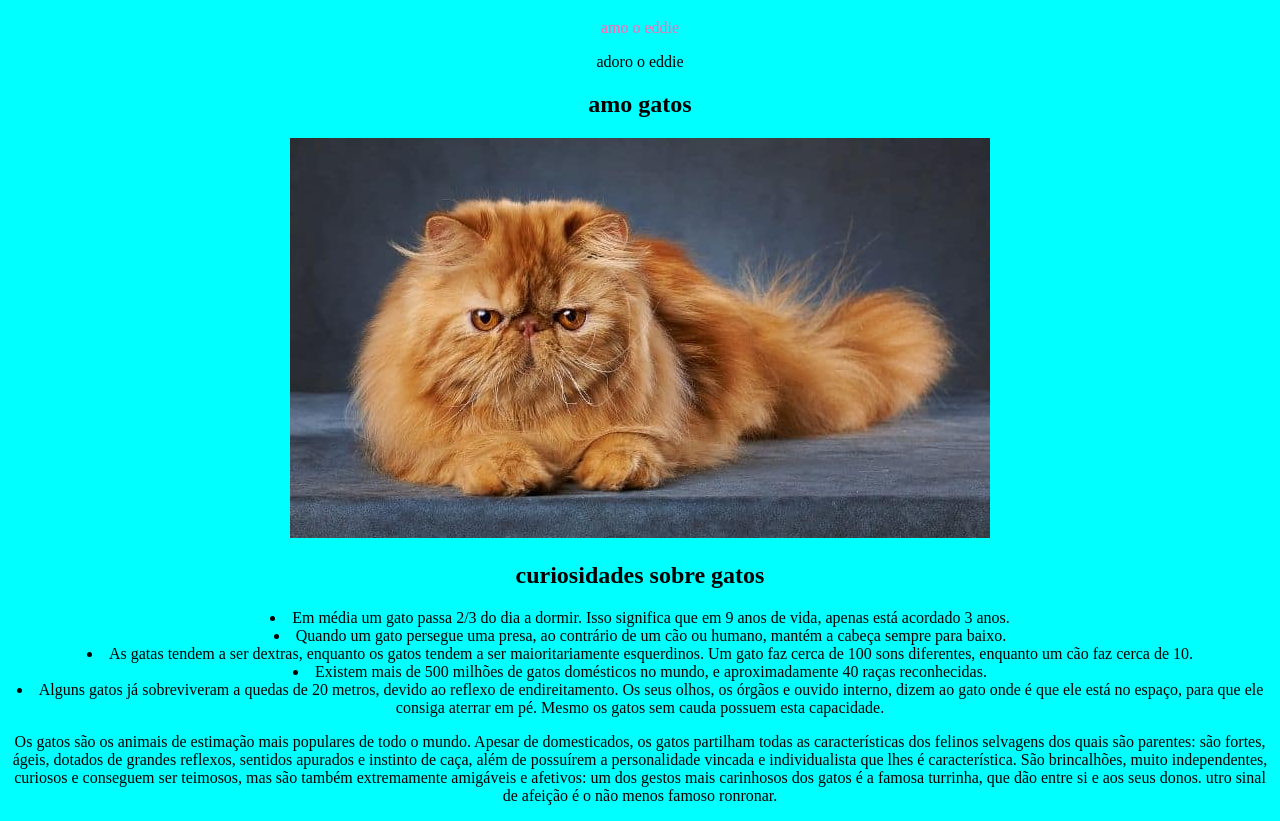
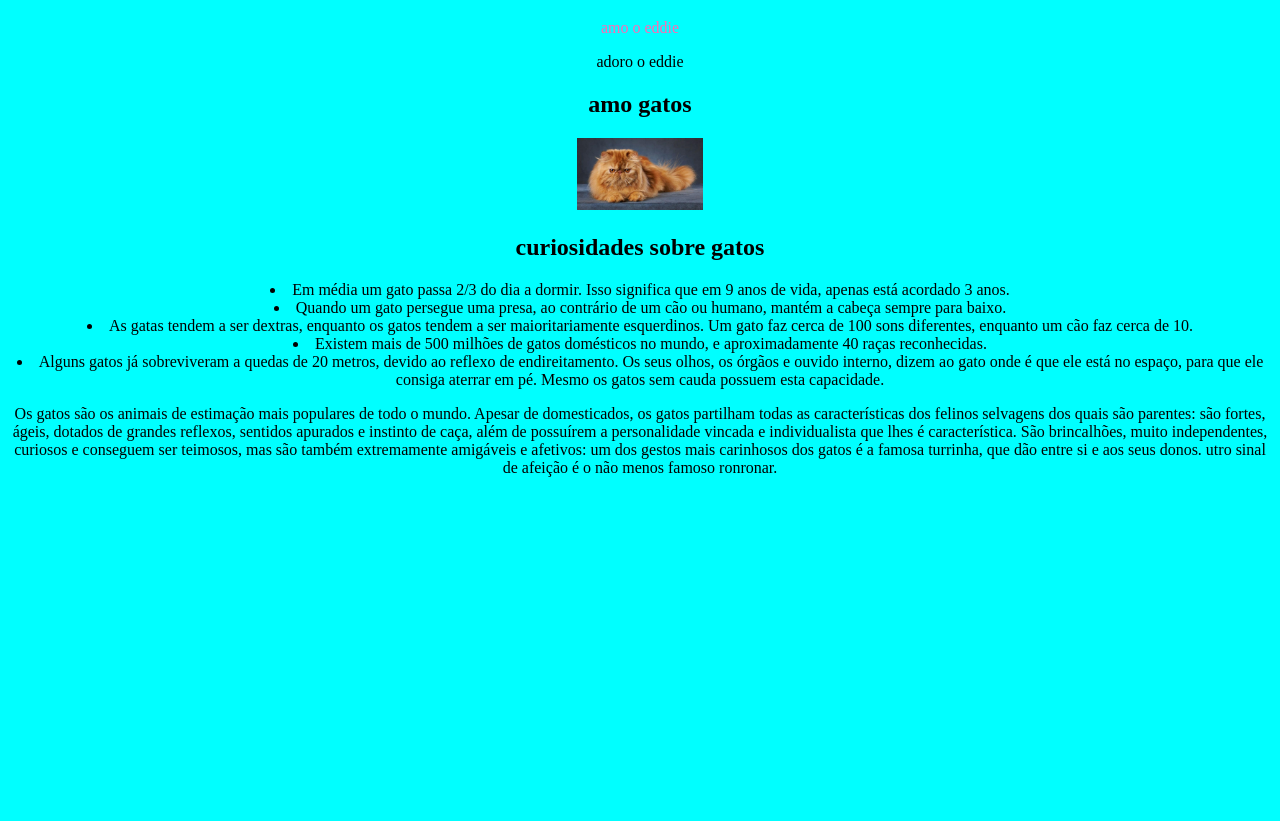
Before and after one commit to dudacelc2/projeto-, a plain HTML site: page index.html in a window 1280 px wide. Shown: the part 61-882 px from the top of the page. After the commit the page ends 800 px from the top, so only its background shows below. Drawn offline with Linux system fonts and the light colour scheme.

Commit message:
Update maria.css

```diff
--- a/maria.css
+++ b/maria.css
@@ -14,3 +14,6 @@ h1 {
 .poll {
     color: hotpink
 }
+.maria {
+    width:10%
+}
```
